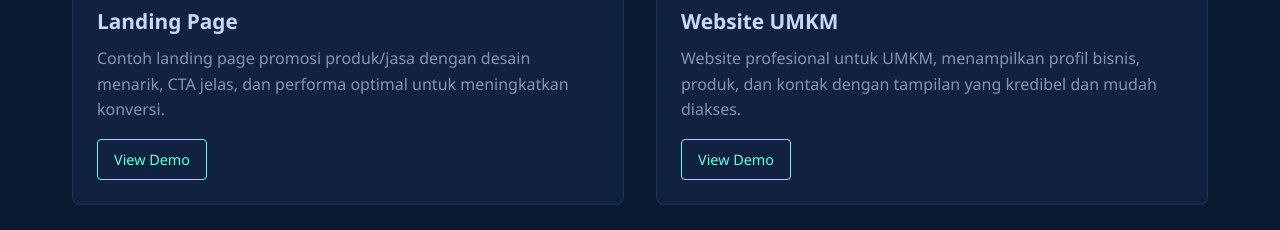
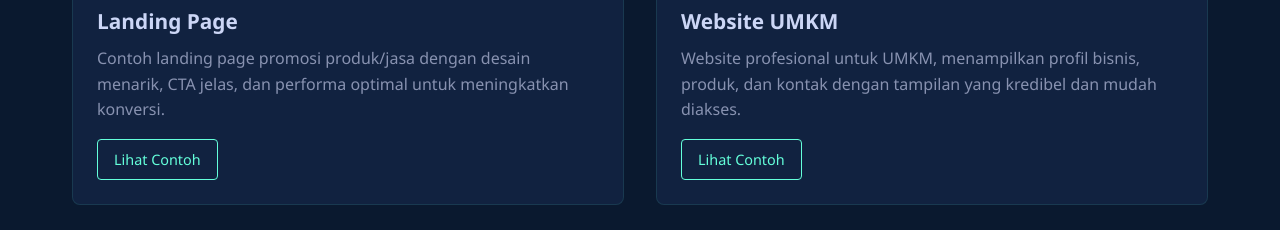
Before and after one commit to nanadnan-nan/portfolio, a plain HTML site: page index.html in a window 1280 px wide. Shown: the part 2500-2730 px from the top of the page. Drawn offline with Linux system fonts and the light colour scheme.

Commit message:
Add files via upload

```diff
--- a/index.html
+++ b/index.html
@@ -129,7 +129,7 @@
             <p class="portfolio-description">
               Contoh landing page promosi produk/jasa dengan desain menarik, CTA jelas, dan performa optimal untuk meningkatkan konversi.
             </p>
-            <a href="landing page/landing.html" class="portfolio-button">View Demo</a>
+            <a href="landing page/landing.html" class="portfolio-button">Lihat Contoh</a>
           </div>
         </div>
         <div class="portfolio-item">
@@ -141,7 +141,7 @@
             <p class="portfolio-description">
               Website profesional untuk UMKM, menampilkan profil bisnis, produk, dan kontak dengan tampilan yang kredibel dan mudah diakses.
             </p>
-            <a href="UMKM/umkm.html" class="portfolio-button">View Demo</a>
+            <a href="UMKM/umkm.html" class="portfolio-button">Lihat Contoh</a>
           </div>
         </div>
       </div>
```
